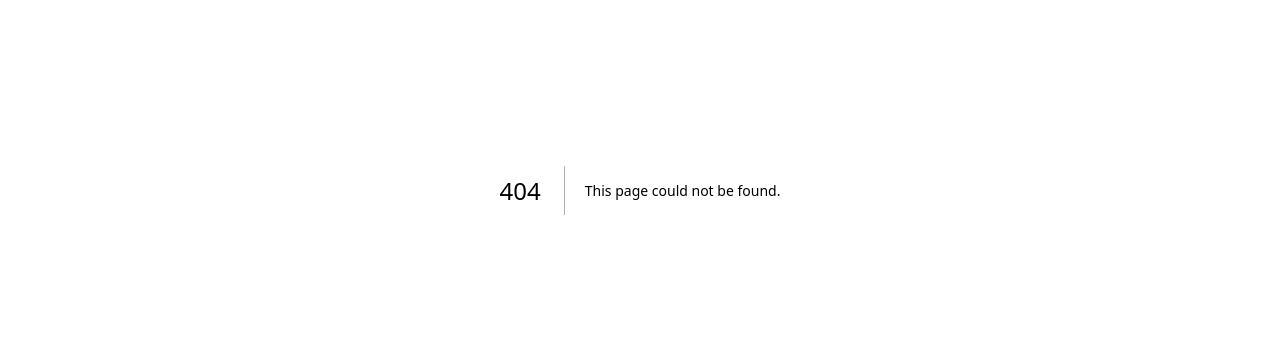
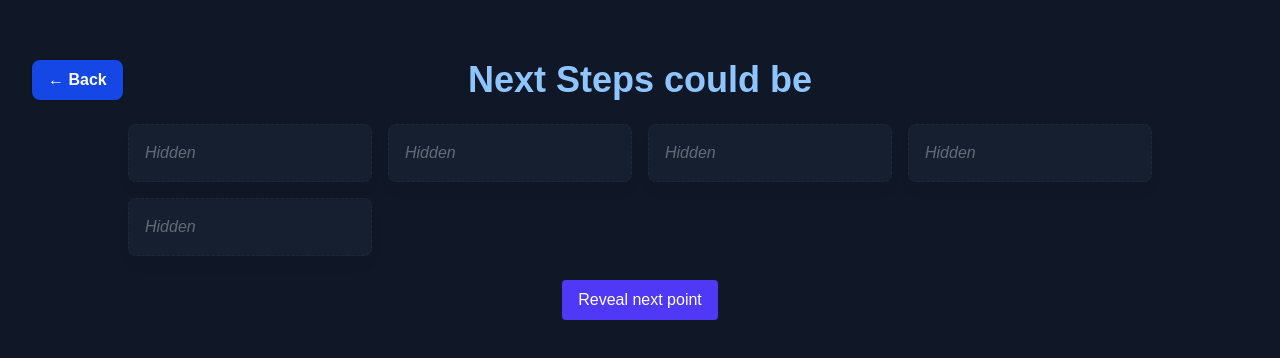
Before and after one commit to simplifylearning101/pda-session-1-fe, a Next.js app: page /next-steps in a window 1280 px wide. Before the commit this address had no page. Shown: the part 210-568 px from the top of the page. Built offline with nearby package versions, Linux system fonts and the light colour scheme.

Commit message:
cleaning

```diff
--- a/app/about-session/page.tsx
+++ b/app/about-session/page.tsx
@@ -19,8 +19,8 @@ export default function AboutSession() {
       </div>
       <div className="text-lg leading-relaxed bg-gray-800 p-6 rounded-xl shadow-lg">
         <p>
-          "How to leverage AI" - a session on preparing ourselves for future of Software engineering - exclusively for PDA students!
-          <br />This session is designed to introduce you to the "possible" roadmap for your future role.
+          "Leverage AI" - a session on preparing ourselves for future of Software engineering - exclusively for PDA students!
+          <br />This session is designed to introduce you to the "possible" roadmap for your future role and some hands on experience.
         </p>
         <ul className="list-disc pl-6 mt-4">
           <li>Session Overview</li>
@@ -32,16 +32,16 @@ export default function AboutSession() {
           <li>How can we be better prepared for future</li>
           <li>LLMs and Prompt Engineering</li>
           <li>Leveraging copilot / AI assisted development</li>
-          <li>Build a full stack app using copilot</li>
+          <li>Build a full stack app using cursor</li>
         </ul>
         <ul className="list-disc pl-6 mt-4">
-          <li>Introduction to AI Agents & Agentic framework</li>
-          <li>Model Context Protocol</li>
-          <li>Agent-to-Agent Protocols</li>
-          <li>AI Automation using n8n</li>
+          <li>Next Session: Introduction to AI Agents & Agentic framework</li>
+          <li>Next Session: Model Context Protocol</li>
+          <li>Next Session: Agent-to-Agent Protocols</li>
+          <li>Next Session: AI Automation using n8n</li>
         </ul>
         <p className="mt-4">
-          A free 10 weeks course on Applied LLM is also available <a href="https://github.com/simplifylearning101/LLM_beginner_course" target="_blank">here</a>
+          Github Repo: <a href="https://github.com/simplifylearning101/LLM_beginner_course" target="_blank">here</a>
         </p>
       </div>
     </div>
--- a/app/demo/points.json
+++ b/app/demo/points.json
@@ -1,7 +1,7 @@
 {
   "points": [
     { "id": 1, "heading": "Simple Weather App", "prompt": "Create a simple weather app using HTML5, CSS3, and JavaScript that allows users to search for weather information for a specific city. The app should display the current weather conditions, temperature, and a 5-day forecast." },
-    { "id": 2, "heading": "A 2D Game", "prompt": "Create a simple 2D game called tic tac toe using HTML5, CSS3, and JavaScript. The game should be a simple with 2 players" }
-
+    { "id": 2, "heading": "A 2D Game", "prompt": "Create a simple 2D game called tic tac toe using HTML5, CSS3, and JavaScript. The game should be playable by 2 players. Use bright colors and a simple design." },
+    { "id": 3, "heading": "A full stack web application", "prompt": "I want to create a full stack web application that allows users to browse through our wonderful recipies. The app should have a home page, a page for each recipe with recipe details like ingredients, instructions. Use mock data for 10 vegitarian recipes. I want this app to be responsive. Use NextJS and TailwindCSS for the frontend and NodeJS and Express for the backend. Have seperate folders for frontend and backend." }
   ]
 }
--- a/app/menuData.ts
+++ b/app/menuData.ts
@@ -10,7 +10,7 @@ export type MainMenuKey =
   | "ai_agents"
   | "ai_automation"
   | "mcp"
-  | "outro";
+  | "next_steps";
 
 export type MainMenuItem = { key: MainMenuKey; label: string; href?: string };
 
@@ -23,8 +23,8 @@ export const MAIN_MENU: MainMenuItem[] = [
   { key: "prompt_engg", label: "LLMs and Prompt Engineering", href: "/prompts" },
   { key: "copilot", label: "Leveraging Coding Assistants" },
   { key: "demo", label: "Demo of Cursor", href: "/demo" },
-  { key: "ai_agents", label: "Intro to AI Agents & Framework" },
-  { key: "mcp", label: "MCP & A2A" },
-  { key: "ai_automation", label: "AI Automation using n8n" },
-  { key: "outro", label: "Outro" },
+  // { key: "ai_agents", label: "Intro to AI Agents & Framework" },
+  // { key: "mcp", label: "MCP & A2A" },
+  // { key: "ai_automation", label: "AI Automation using n8n" },
+  { key: "next_steps", label: "Next Steps", href: "/next-steps" },
 ];
--- /dev/null
+++ b/app/next-steps/page.tsx
@@ -0,0 +1,60 @@
+"use client"
+
+import React, { useState } from "react"
+import pointsJson from "./points.json"
+
+type Point = {
+  id: number
+  heading: string
+  description: string
+}
+
+export default function NextStepsPage() {
+  const points: Point[] = pointsJson.points as Point[]
+  const [revealedCount, setRevealedCount] = useState(0)
+
+  return (
+    <div className="min-h-screen flex flex-col items-center justify-center bg-gray-900 text-gray-100 p-8">
+      <div className="w-full flex items-center mb-6">
+        <div className="flex-1 flex justify-start">
+          <a href="/" className="mr-4 px-4 py-2 rounded-lg bg-blue-700 text-white font-semibold shadow hover:bg-blue-800 transition-all duration-200">← Back</a>
+        </div>
+        <div className="flex-1 flex justify-center">
+          <h1 className="text-2xl sm:text-4xl font-bold text-blue-300">Next Steps could be</h1>
+        </div>
+        <div className="flex-1"></div>
+      </div>
+
+      <div className="w-full max-w-5xl">
+        <div className="grid grid-cols-1 sm:grid-cols-2 md:grid-cols-4 gap-4">
+          {points.map((p, idx) => (
+            <div
+              key={p.id}
+              className={`group relative rounded-lg p-4 shadow-lg transition-all duration-300 ${idx < revealedCount ? 'bg-gray-800 border border-gray-700' : 'bg-gray-700/30 border border-dashed border-gray-600/30 opacity-60'}`}>
+              {/* Heading always visible when revealed, otherwise show placeholder */}
+              {idx < revealedCount ? (
+                <>
+                  <h3 className="font-semibold text-lg text-blue-200">{p.heading}</h3>
+                  <div className="text-sm">{p.description}</div>
+
+                </>
+              ) : (
+                <div className="text-gray-400 italic">Hidden</div>
+              )}
+            </div>
+          ))}
+        </div>
+
+        <div className="mt-6 flex items-center justify-center">
+          <button
+            className="px-4 py-2 bg-indigo-600 text-white rounded hover:bg-indigo-700"
+            onClick={() => setRevealedCount(c => Math.min(points.length, c + 1))}
+            disabled={revealedCount >= points.length}
+          >
+            {revealedCount >= points.length ? 'All revealed' : 'Reveal next point'}
+          </button>
+        </div>
+      </div>
+    </div>
+  )
+}
--- /dev/null
+++ b/app/next-steps/points.json
@@ -0,0 +1,9 @@
+{
+  "points": [
+    { "id": 1, "heading": "AI Agents & Framework", "description": "" },
+    { "id": 2, "heading": "Retrieval Augmented Generation (RAG)", "description": "" },
+    { "id": 3, "heading": "Model Context Protocol", "description": "" },
+    { "id": 4, "heading": "Agents to Agents Communication", "description": "" },
+    { "id": 5, "heading": "AI Automation using n8n", "description": "" }
+  ]
+}
--- a/app/quiz/questions.json
+++ b/app/quiz/questions.json
@@ -42,12 +42,12 @@
     },
     {
       "id": 5,
-      "text": "In supervised learning, models are trained using:",
+      "text": "Which IDE is best for AI assisted development?",
       "options": [
-        "Labeled examples",
-        "Unlabeled data only",
-        "No data",
-        "Random noise"
+        "Cursor",
+        "VS Code",
+        "IntelliJ",
+        "Sublime"
       ]
     }
   ]
```
